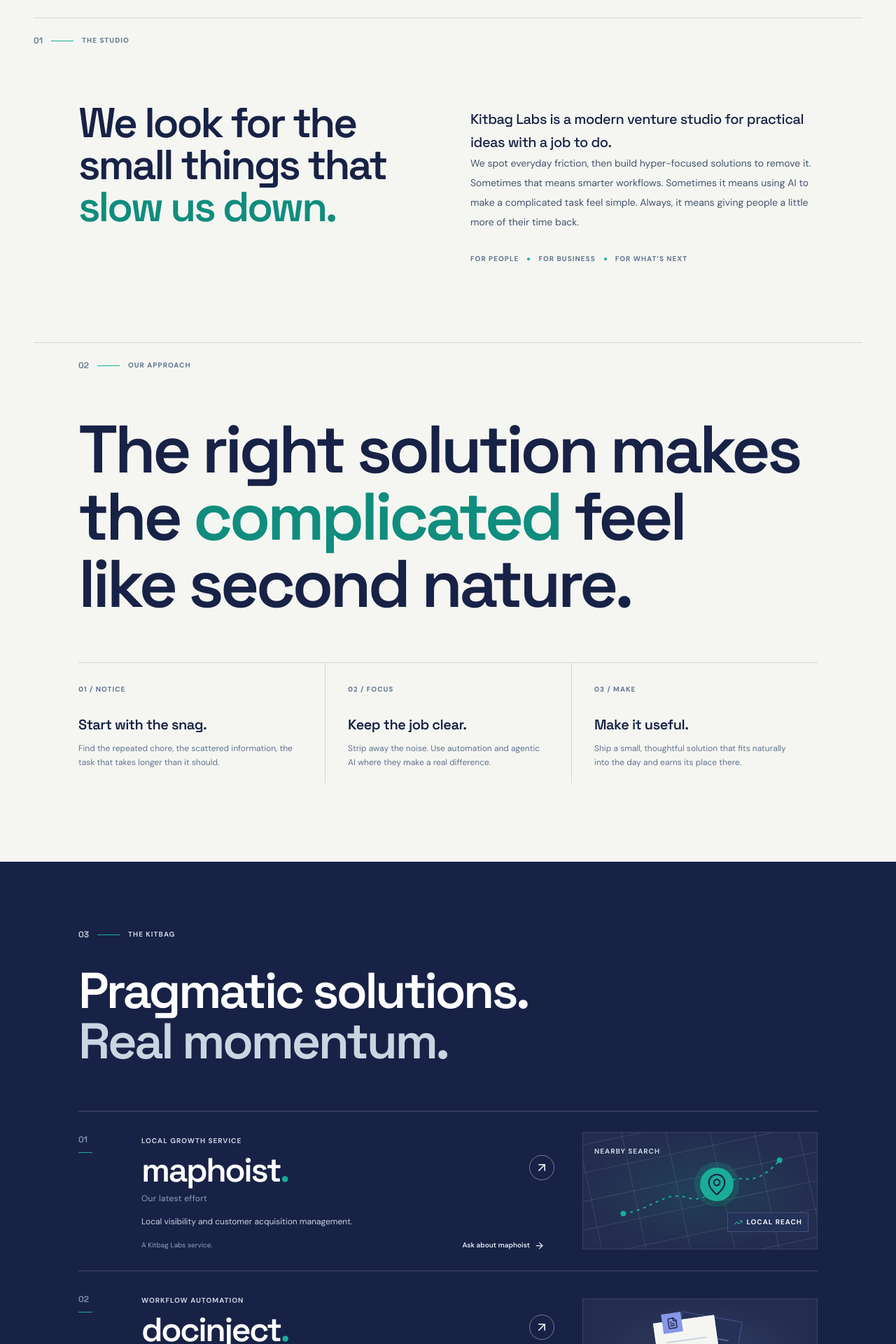
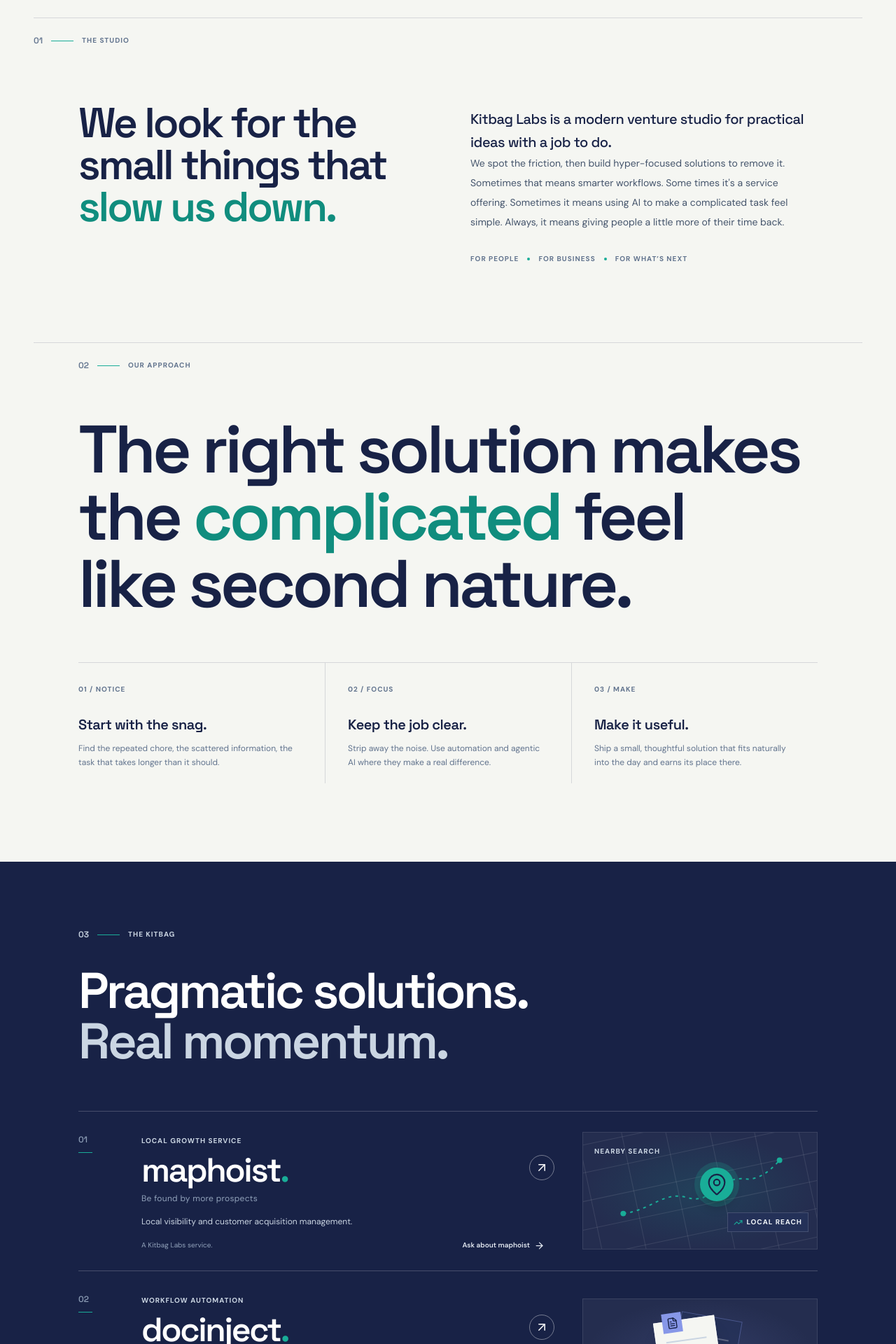
Before and after one commit to bakosbits/kitbaglabs, a React (Vite) app: page / in a window 1280 px wide. Shown: the part 772-2692 px from the top of the page at 70% size. Built offline with nearby package versions, Linux system fonts and the light colour scheme.

Commit message:
update: language

```diff
--- a/src/App.tsx
+++ b/src/App.tsx
@@ -297,7 +297,7 @@
             </h2>
             <div className="pt-9 text-sm leading-loose text-slate-600 md:pt-2">
               <p className="max-w-lg font-display text-lg leading-relaxed font-medium tracking-tight text-ink md:text-xl">Kitbag Labs is a modern venture studio for practical ideas with a job to do.</p>
-              <p className="max-w-lg">We spot everyday friction, then build hyper-focused solutions to remove it. Sometimes that means smarter workflows. Sometimes it means using AI to make a complicated task feel simple. Always, it means giving people a little more of their time back.</p>
+              <p className="max-w-lg">We spot the friction, then build hyper-focused solutions to remove it. Sometimes that means smarter workflows. Some times it's a service offering. Sometimes it means using AI to make a complicated task feel simple. Always, it means giving people a little more of their time back.</p>
               <div className="mt-8 flex flex-wrap items-center gap-3 text-2xs font-bold tracking-widest text-slate-500">
                 <span>FOR PEOPLE</span><span className="size-1 rounded-full bg-teal" /><span>FOR BUSINESS</span><span className="size-1 rounded-full bg-teal" /><span>FOR WHAT’S NEXT</span>
               </div>
--- a/src/data/products.ts
+++ b/src/data/products.ts
@@ -22,7 +22,7 @@
     note: "A Kitbag Labs service.",
     glyph: "maphoist",
     accent: "#19ad98",
-    status: "Our latest effort",
+    status: "Be found by more prospects",
   },
   {
     number: "02",
```
